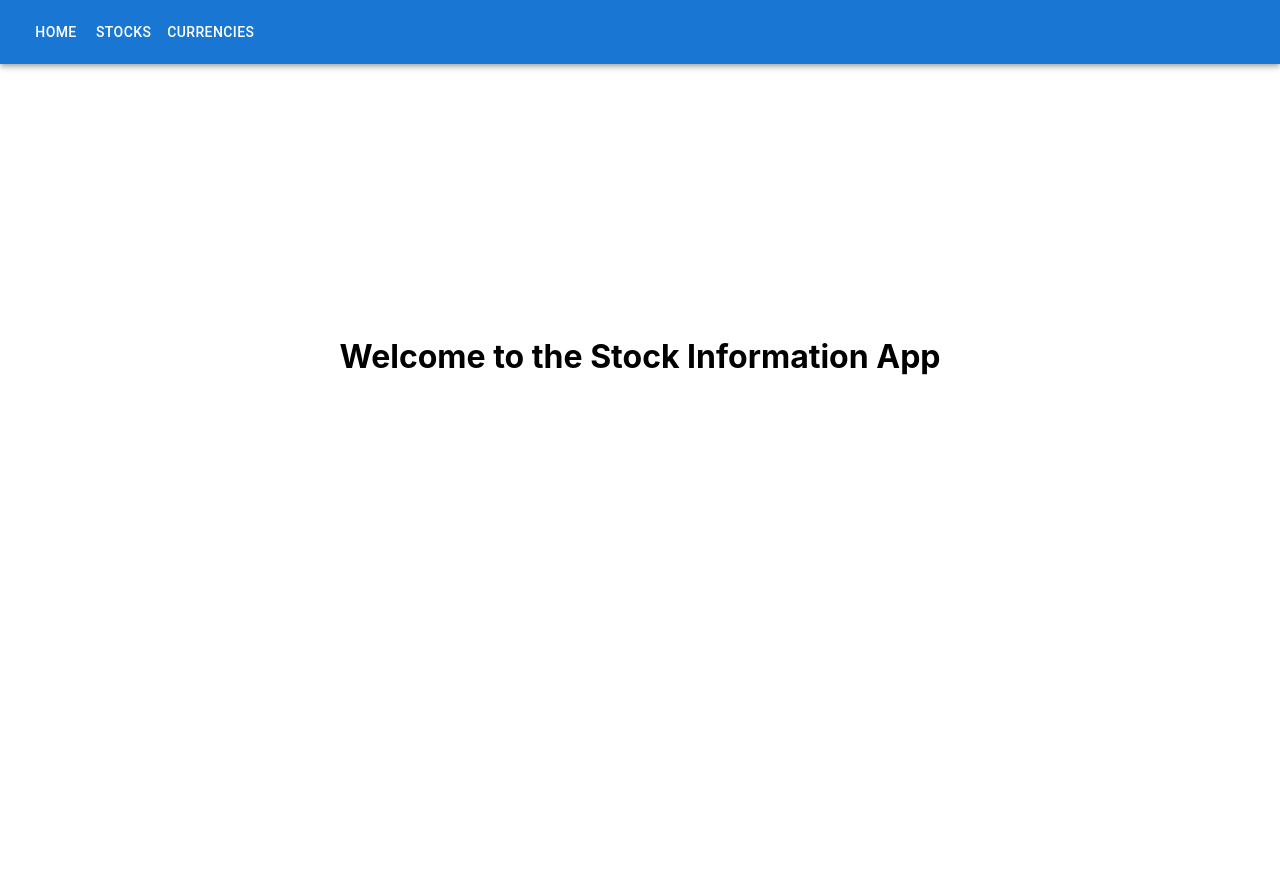
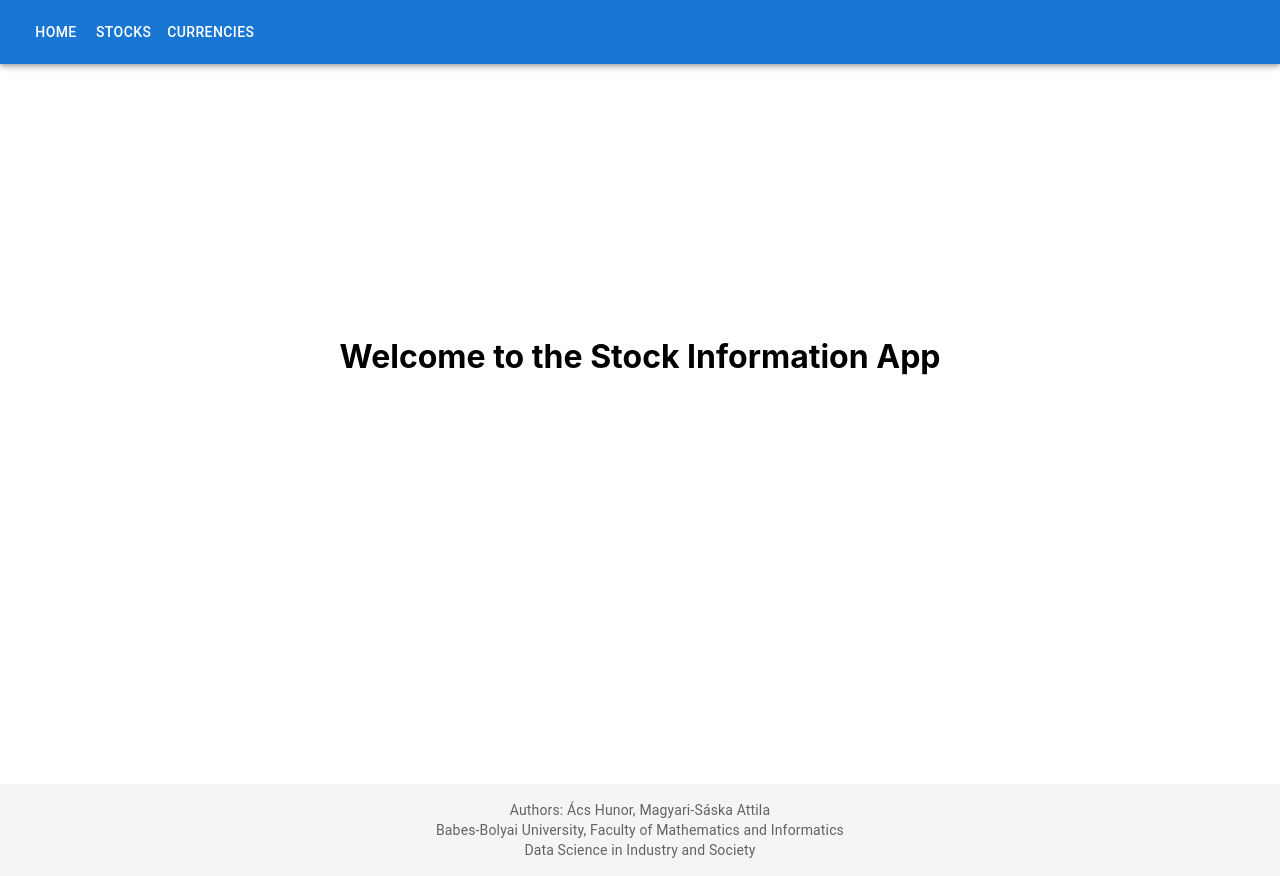
Before and after one commit to hunor11/financial_prediction_and_clustering, a React (Create React App) app in the folder frontend/: page / in a window 1280 px wide. Before the commit the page ends 800 px from the top, so only its background shows below. Built offline with nearby package versions, Linux system fonts and the light colour scheme.

Commit message:
Add footer

```diff
--- a/frontend/src/App.js
+++ b/frontend/src/App.js
@@ -6,7 +6,9 @@ import HomePage from "./pages/HomePage";
 import StocksPage from "./pages/StocksPage";
 import CurrenciesPage from "./pages/CurrenciesPage";
 import Navbar from "./components/Navbar";
+import Footer from "./components/Footer"; // Import the Footer component
 import "./App.css";
+import { Box } from "@mui/material";
 
 const queryClient = new QueryClient();
 
@@ -15,11 +17,16 @@ function App() {
     <QueryClientProvider client={queryClient}>
       <Router>
         <Navbar />
-        <Routes>
-          <Route path="/" element={<HomePage />} />
-          <Route path="/stocks" element={<StocksPage />} />
-          <Route path="/currencies" element={<CurrenciesPage />} />
-        </Routes>
+        <Box display="flex" flexDirection="column" minHeight="100vh">
+          <Box flexGrow={1}>
+            <Routes>
+              <Route path="/" element={<HomePage />} />
+              <Route path="/stocks" element={<StocksPage />} />
+              <Route path="/currencies" element={<CurrenciesPage />} />
+            </Routes>
+          </Box>
+          <Footer /> {/* Add the Footer component */}
+        </Box>
       </Router>
     </QueryClientProvider>
   );
--- /dev/null
+++ b/frontend/src/components/Footer.jsx
@@ -0,0 +1,30 @@
+// src/components/Footer.jsx
+import React from 'react';
+import { Box, Typography } from '@mui/material';
+
+const Footer = () => {
+  return (
+    <Box
+      component="footer"
+      sx={{
+        py: 2,
+        px: 2,
+        mt: 'auto',
+        backgroundColor: '#f5f5f5',
+        textAlign: 'center',
+      }}
+    >
+      <Typography variant="body2" color="textSecondary">
+        Authors: Ács Hunor, Magyari-Sáska Attila
+      </Typography>
+      <Typography variant="body2" color="textSecondary">
+        Babes-Bolyai University, Faculty of Mathematics and Informatics
+      </Typography>
+      <Typography variant="body2" color="textSecondary">
+        Data Science in Industry and Society
+      </Typography>
+    </Box>
+  );
+};
+
+export default Footer;
```
